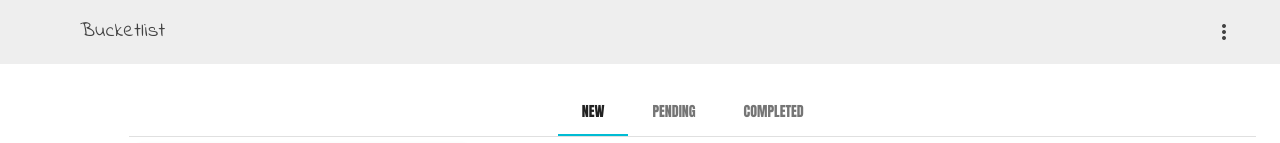
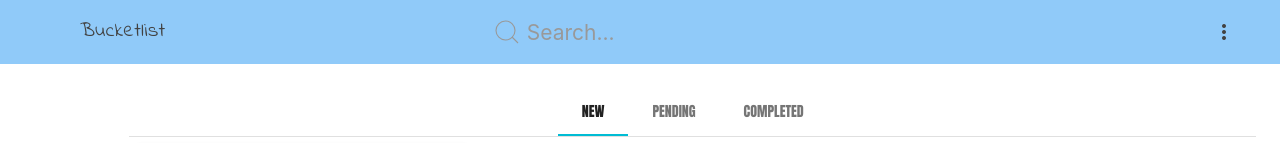
Before and after one commit to collin5/bucketlist, an Angular app in the folder ngApp/: page /dashboard in a window 1280 px wide. Shown: the top 143 px of the page. Built offline with nearby package versions, Linux system fonts and the light colour scheme; sample sign-in values are in the browser's storage.

Commit message:
Add search bar

```diff
--- a/ngApp/src/app/dashboard/dashboard.component.html
+++ b/ngApp/src/app/dashboard/dashboard.component.html
@@ -1,9 +1,16 @@
 <div class="mdl-layout mdl-js-layout">
-    <header class="mdl-layout__header mdl-color--grey-200 mdl-layout__header--waterfall">
+    <header class="mdl-layout__header mdl-color--blue-200 mdl-layout__header--waterfall">
         <div class="mdl-layout__header-row">
             <span class="mdl-layout-title">
                 {{title}}
             </span>
+            <div class="mdl-layout-spacer"></div>
+            <div class="uk-navbar-item">
+                <form class="uk-search uk-search-navbar">
+                    <span uk-search-icon></span>
+                    <input class="uk-search-input" type="search" placeholder="Search...">
+                </form>
+            </div>
             <div class="mdl-layout-spacer"></div>
             <button id="nav-btn__profile" class="mdl-button mdl-js-button mdl-button--icon mdl-js-ripple-effect">
                 <i class="material-icons">more_vert</i>
```
